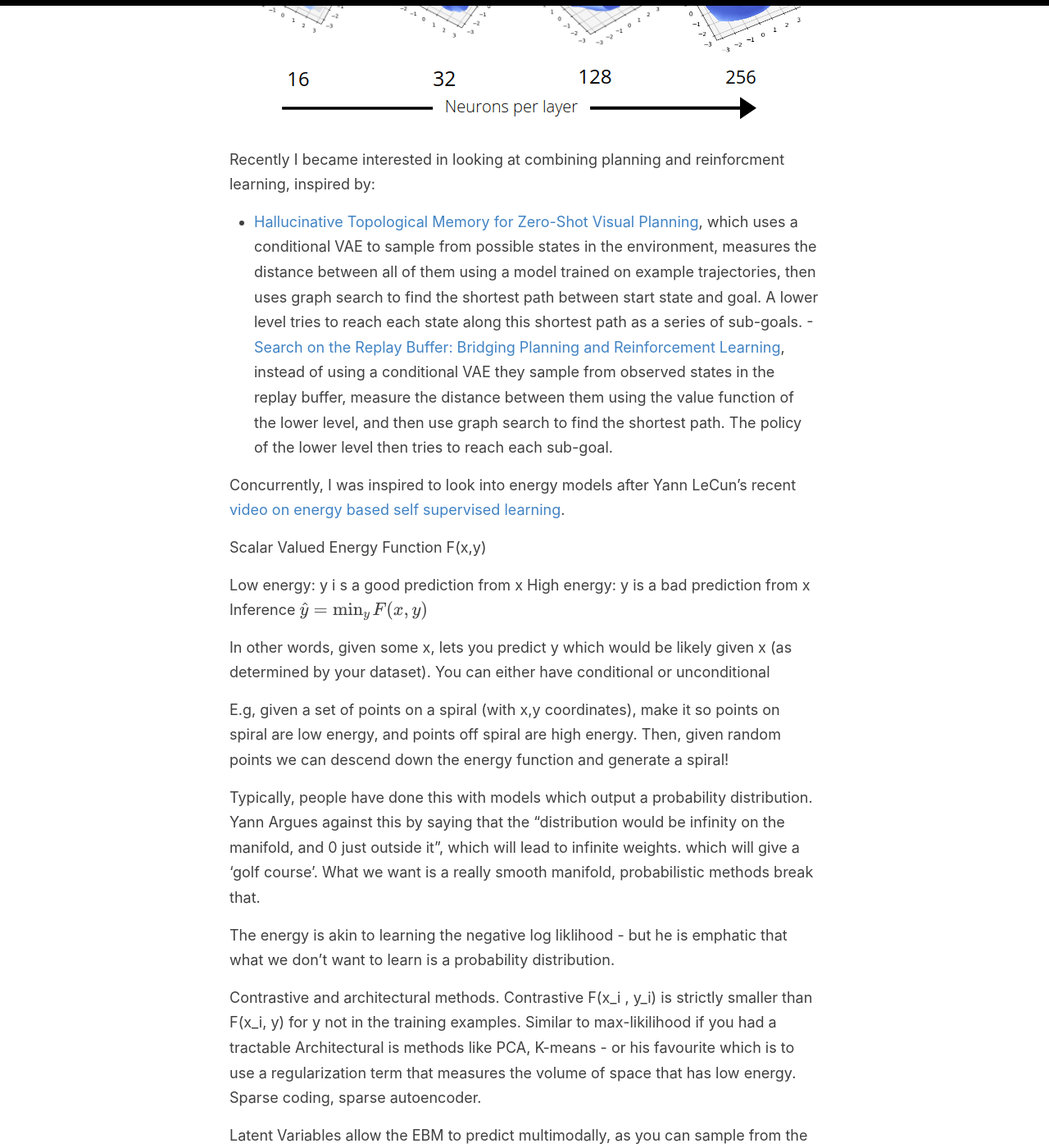
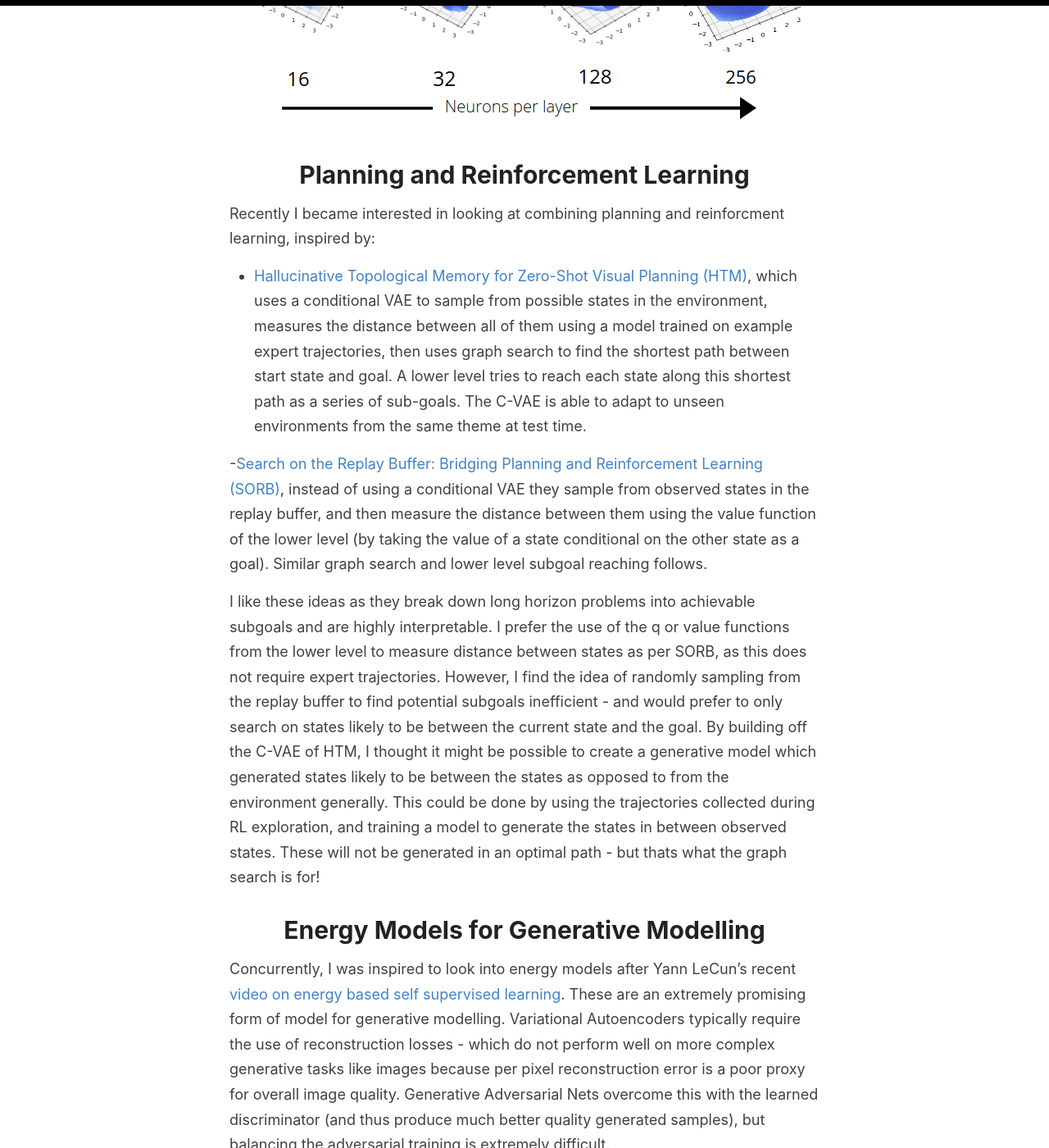
Before and after one commit to sholtodouglas/sholtodouglas.github.io, a Jekyll site: the page built from _posts/2020-06-11-PlayingwithEnergy.md, in a window 1280 px wide and 1400 px high, scrolled down 442 px. Shown: the whole window at 82% size. Built offline with Jekyll 4.4.1, drawn with Linux system fonts in a browser that asks for light colours; formulas are drawn with MathJax 3; some of the changed text lies outside the part shown.

Commit message:
Update 2020-06-11-PlayingwithEnergy.md

```diff
--- a/_posts/2020-06-11-PlayingwithEnergy.md
+++ b/_posts/2020-06-11-PlayingwithEnergy.md
@@ -7,12 +7,21 @@ categories: [Energy Models, RL]
 
 ![alt-text-1](https://sholtodouglas.github.io/images/energy/energyincreasing.png "Energy Model resolution increasse with neural net size")
 
+# Planning and Reinforcement Learning
 Recently I became interested in looking at combining planning and reinforcment learning, inspired by:
-- [Hallucinative Topological Memory for Zero-Shot Visual Planning](https://arxiv.org/pdf/2002.12336.pdf), which uses a conditional VAE to sample from possible states in the environment, measures the distance between all of them using a model trained on example trajectories, then uses graph search to find the shortest path between start state and goal. A lower level tries to reach each state along this shortest path as a series of sub-goals.
--[Search on the Replay Buffer: Bridging Planning and Reinforcement Learning](https://arxiv.org/abs/1906.05253), instead of using a conditional VAE they sample from observed states in the replay buffer, measure the distance between them using the value function of the lower level, and then use graph search to find the shortest path. The policy of the lower level then tries to reach each sub-goal.
+- [Hallucinative Topological Memory for Zero-Shot Visual Planning (HTM)](https://arxiv.org/pdf/2002.12336.pdf), which uses a conditional VAE to sample from possible states in the environment, measures the distance between all of them using a model trained on example expert trajectories, then uses graph search to find the shortest path between start state and goal. A lower level tries to reach each state along this shortest path as a series of sub-goals. The C-VAE is able to adapt to unseen environments from the same theme at test time.
+
+-[Search on the Replay Buffer: Bridging Planning and Reinforcement Learning (SORB)](https://arxiv.org/abs/1906.05253), instead of using a conditional VAE they sample from observed states in the replay buffer, and then measure the distance between them using the value function of the lower level (by taking the value of a state conditional on the other state as a goal). Similar graph search and lower level subgoal reaching follows.
+
+I like these ideas as they break down long horizon problems into achievable subgoals and are highly interpretable. I prefer the use of the q or value functions from the lower level to measure distance between states as per SORB, as this does not require expert trajectories. However, I find the idea of randomly sampling from the replay buffer to find potential subgoals inefficient - and would prefer to only search on states likely to be between the current state and the goal. By building off the C-VAE of HTM, I thought it might be possible to create a generative model which generated states likely to be between the states as opposed to from the environment generally. This could be done by using the trajectories collected during RL exploration, and training a model to generate the states in between observed states. These will not be generated in an optimal path - but thats what the graph search is for!
 
 
-Concurrently, I was inspired to look into energy models after Yann LeCun's recent [video on energy based self supervised learning](https://www.youtube.com/watch?v=A7AnCvYDQrU).
+
+
+# Energy Models for Generative Modelling
+Concurrently, I was inspired to look into energy models after Yann LeCun's recent [video on energy based self supervised learning](https://www.youtube.com/watch?v=A7AnCvYDQrU). These are an extremely promising form of model for generative modelling. Variational Autoencoders typically require the use of reconstruction losses - which do not perform well on more complex generative tasks like images because per pixel reconstruction error is a poor proxy for overall image quality. Generative Adversarial Nets overcome this with the learned discriminator (and thus produce much better quality generated samples), but balancing the adversarial training is extremely difficult.
+
+Energy models offer a way to train a single model, with self-supervised losses that has much more expressive capacity than VAEs.
 
 Scalar Valued Energy Function F(x,y)
 
```
